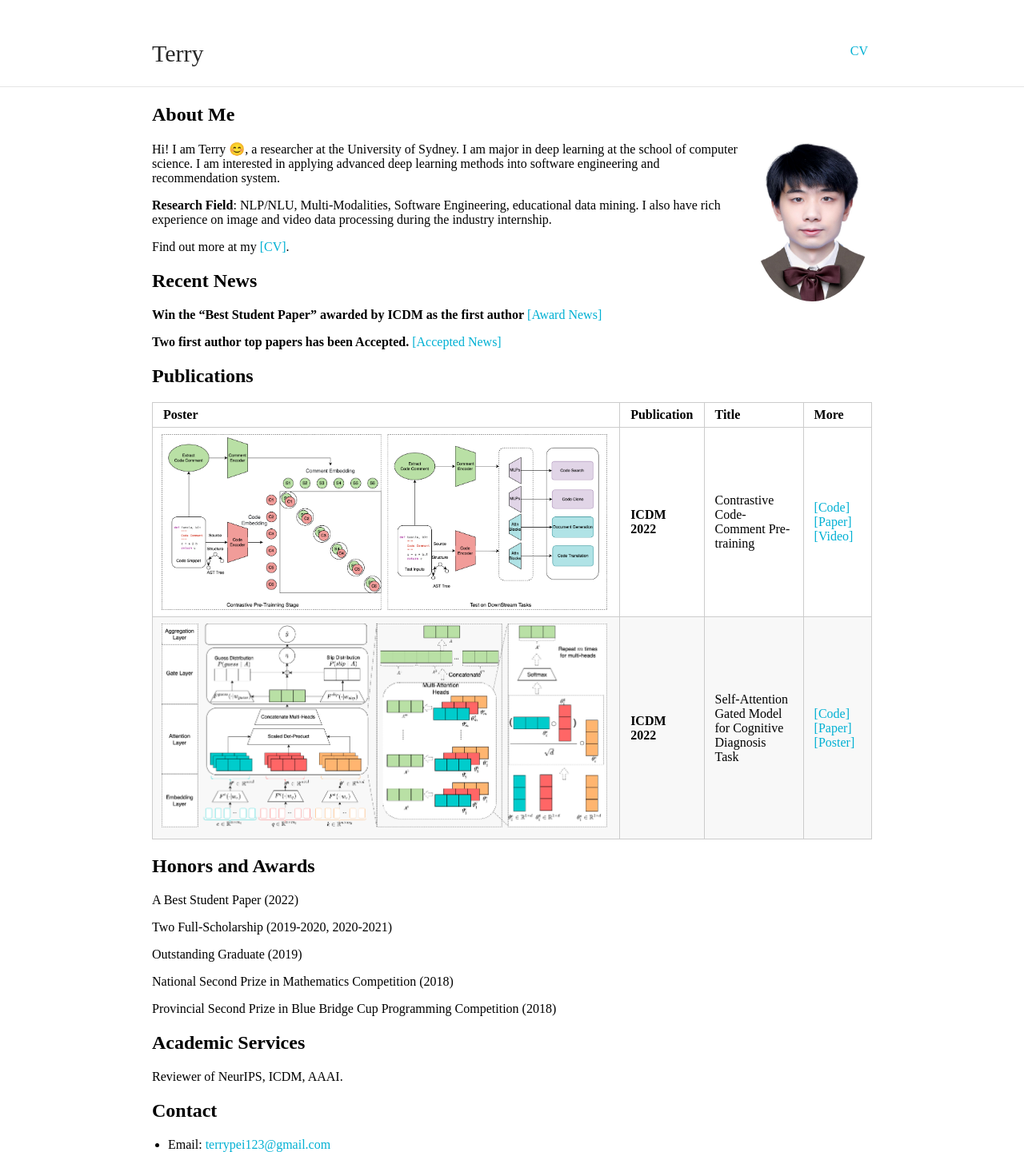
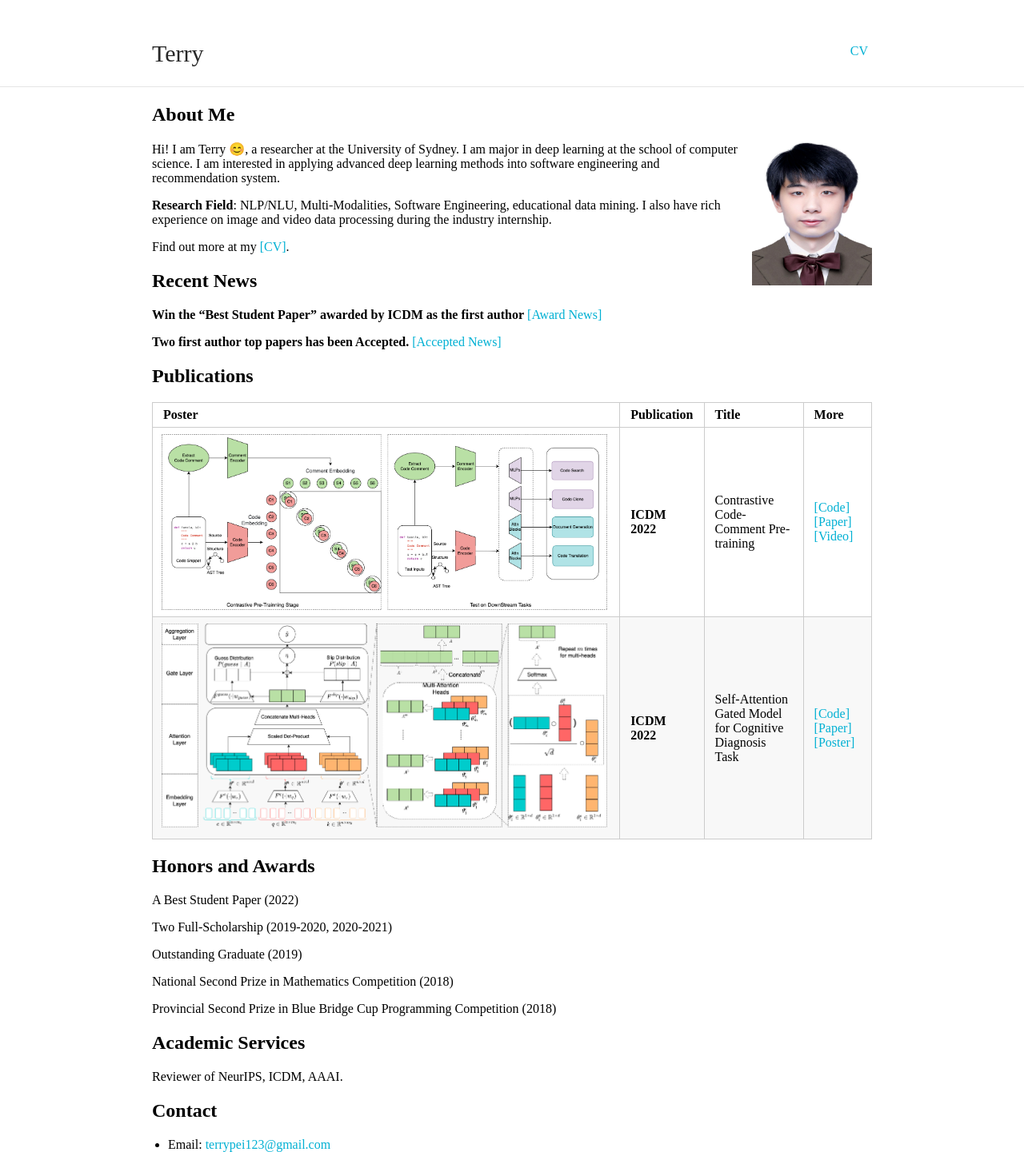
Before and after one commit to TerryPei/Terry000.github.io-1, a Jekyll site: the page built from index.md, in a window 1280 px wide. Shown: the whole page at 80% size. Built offline with Jekyll 4.4.1, drawn with Linux system fonts in a browser that asks for light colours; our own code applies the rules of GitHub Pages for plain Markdown files.

Commit message:
Update typography.scss

```diff
--- a/_sass/typography.scss
+++ b/_sass/typography.scss
@@ -37,12 +37,12 @@
         font-style: italic;
     }
     .profile-picture {
-        height: 210px;
+        height: 190px;
         width: 150px;
         position: relative;
         margin: -10px 0 0 15px;
         float: right;
-        border-radius: 50%;
+        border-radius: 0;
         p & {
             padding: 0;
             margin: 0;
```
